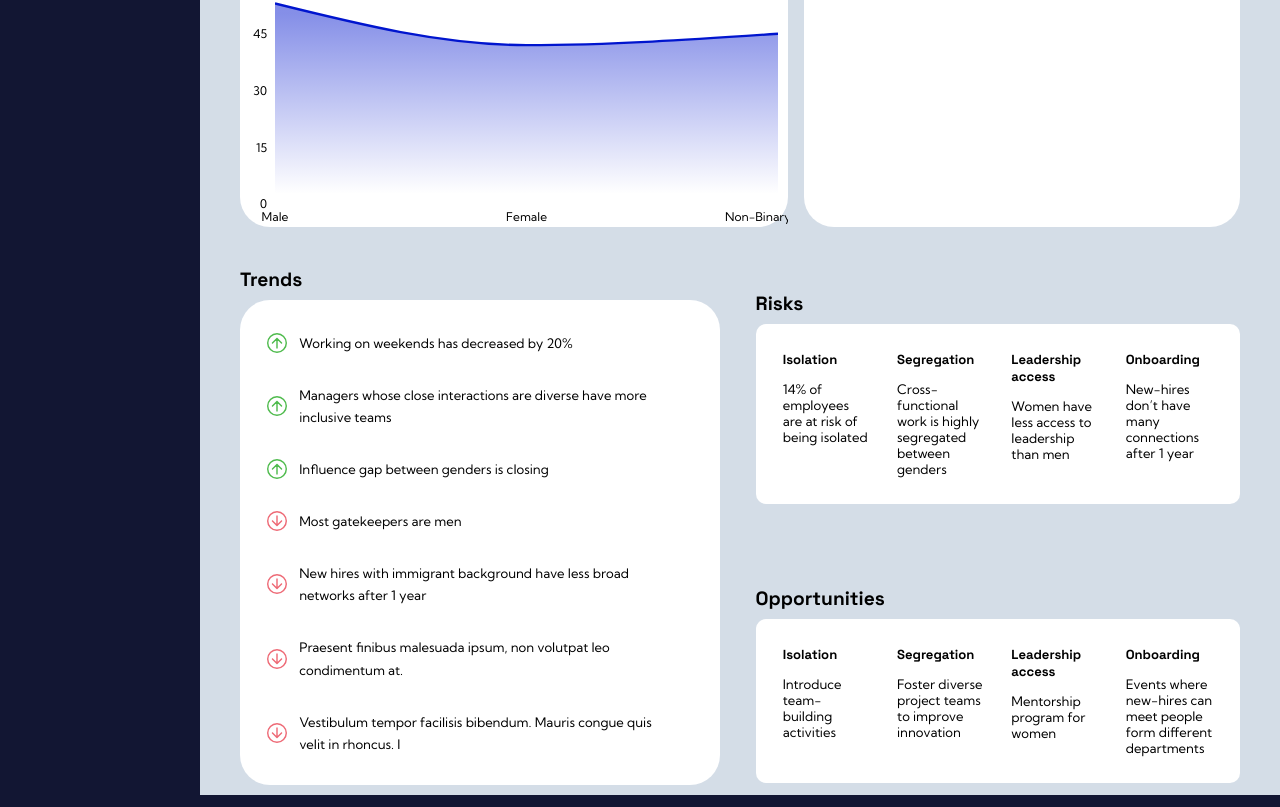
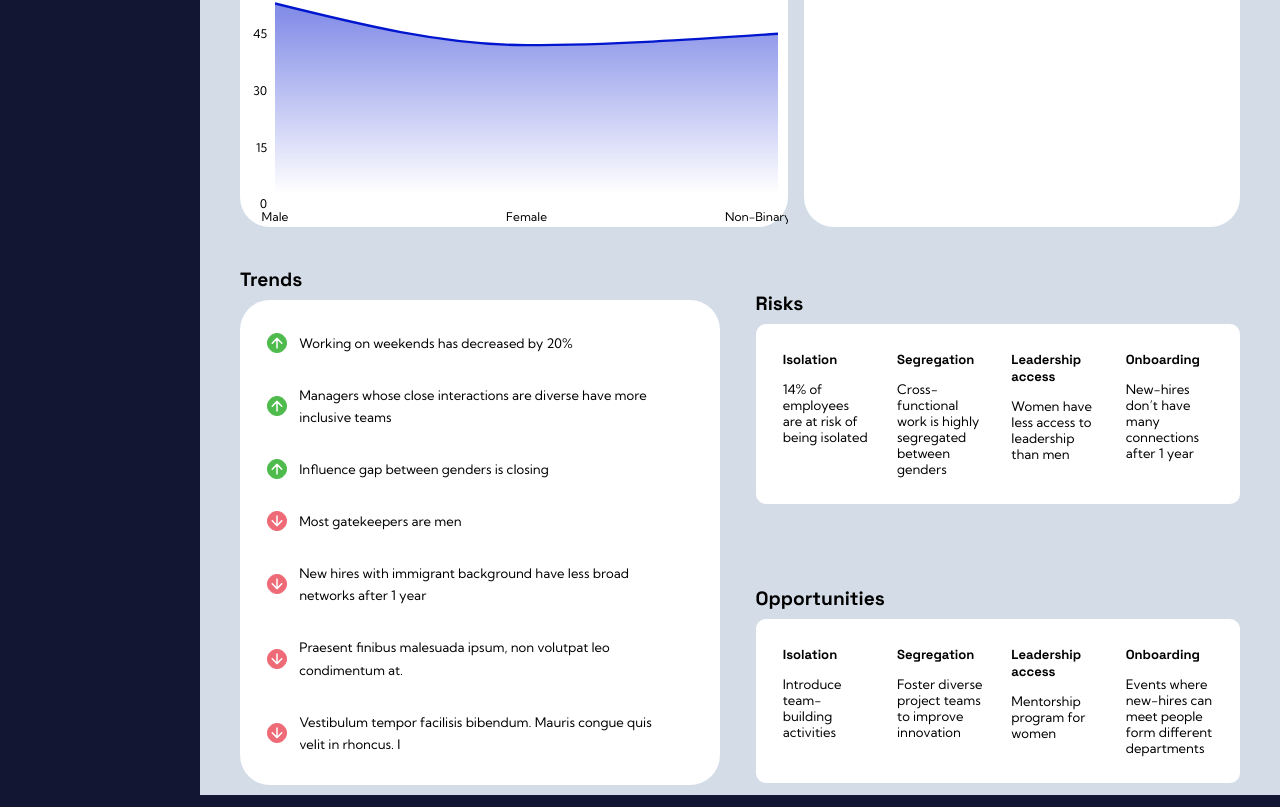
Before and after one commit to JTKsson/jolint-dashboard, a Next.js app: page / in a window 1280 px wide. Shown: the part 898-1705 px from the top of the page. Built offline with nearby package versions, Linux system fonts and the light colour scheme.

Commit message:
change trend arrows to filled icons

```diff
--- a/src/app/components/TrendsCard/index.jsx
+++ b/src/app/components/TrendsCard/index.jsx
@@ -16,8 +16,8 @@ const TrendsCard = () => {
                             <Image
                                 src={
                                     trend.trend === "pos"
-                                        ? '/images/positive-arrow-green-icon.svg'
-                                        : '/images/negative-arrow-red-icon.svg'
+                                        ? '/images/positive-arrow-green-icon-filled.svg'
+                                        : '/images/negative-arrow-red-icon-filled.svg'
                                 }
                                 alt={trend.trend === "pos"
                                     ? "Positive trend arrow icon"
```
